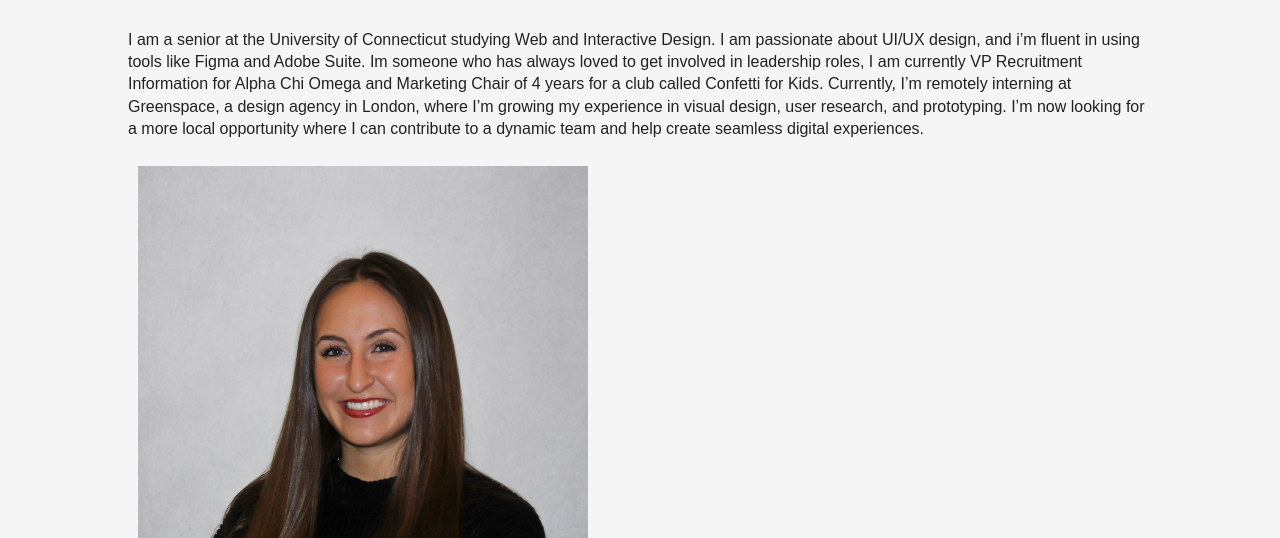
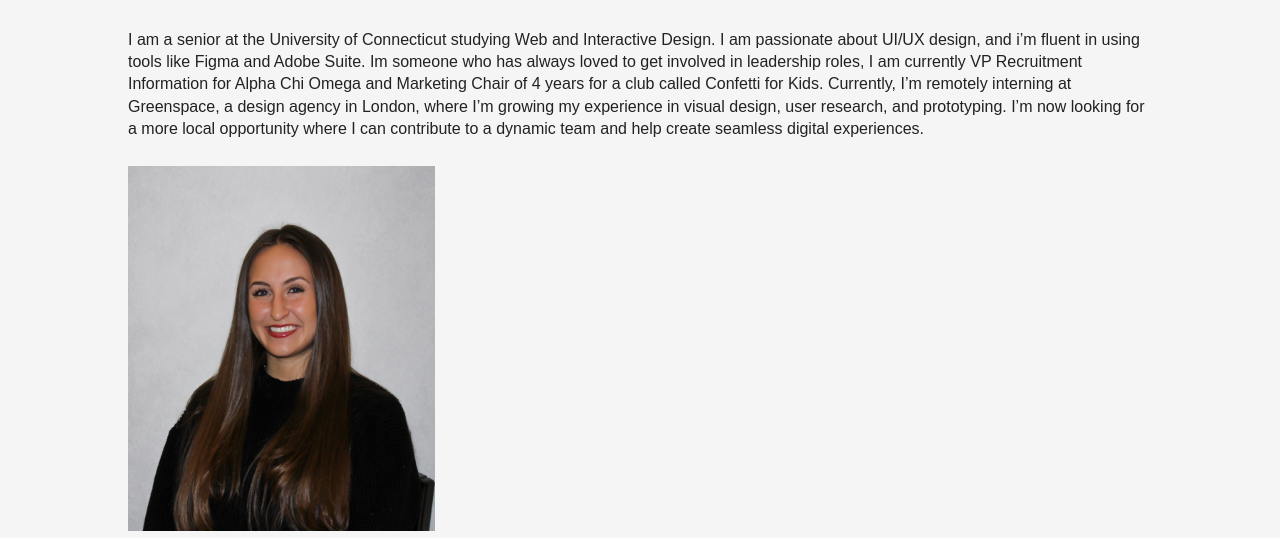
Before and after one commit to kaileyfrieden/portfoliowesbite, a website built with Parcel: page work/about.html in a window 1280 px wide. Shown: the part 188-726 px from the top of the page. Built offline with nearby package versions, Linux system fonts and the light colour scheme; a web font is replaced by a local one.

Commit message:
commit 9.23

```diff
--- a/work/about.html
+++ b/work/about.html
@@ -31,15 +31,16 @@
   </header>
 
   <section class="savory1">
-    <div id="savory1left">
       <h1>I AM KAILEY FRIEDEN</h1>
       <p>
         I am a senior at the University of Connecticut studying Web and Interactive Design. I am passionate about UI/UX design, and i’m fluent in using tools like Figma and Adobe Suite.  Im someone who has always loved to get involved in leadership roles, I am currently VP Recruitment Information for Alpha Chi Omega and Marketing Chair of 4 years for a club called Confetti for Kids. Currently, I’m remotely interning at Greenspace, a design agency in London, where I’m growing my experience in visual design, user research, and prototyping. I’m now looking for a more local opportunity where I can contribute to a dynamic team and help create seamless digital experiences.
-    </p>
-    </div>
-    <div id="headshot">
-      <img src="headshott.JPG" alt="" style="width:450px;">
-    </div>
+      </p>
+  </section>
+
+  <section class="wrapper" id="headshot">
+
+      <img src="headshott.JPG" alt="" >
+
   </section>
 
 
--- a/work/css/main.css
+++ b/work/css/main.css
@@ -566,6 +566,10 @@ h3{
   width:100%;
 }
 
+#headshot img{
+  width:100%;
+}
+
 .app1{
   display:flex;
   flex-direction: column;
@@ -775,6 +779,10 @@ header{
 
   .lastimg img{
     width:15%;
+  }
+
+  #headshot img{
+    width:30%;
   }
 
   .wrapper{
```
